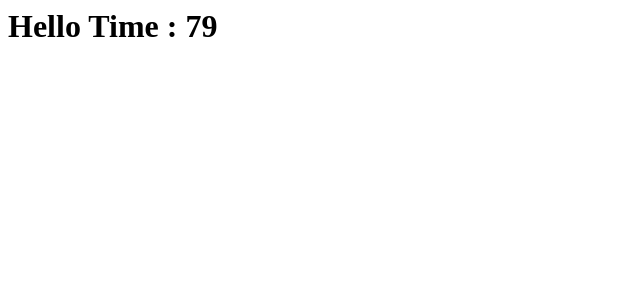
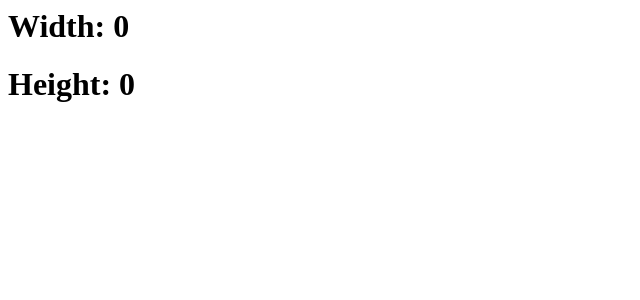
Before and after one commit to Shyam70233/Hooks-1, a React (Create React App) app: page / in a window 1280 px wide. Shown: the top 300 px of the page, without its empty margins (0-640 px from the left). Built offline with nearby package versions, Linux system fonts and the light colour scheme.

Commit message:
Hooks Resize window

```diff
--- a/src/App.js
+++ b/src/App.js
@@ -1,19 +1,13 @@
 import React, { useState, useEffect } from 'react';
+import { useWindow } from './hooks';
 import './style.css';
 
 export default function App() {
-  const [x, setx] = useState(0);
-
-  const abc = () => {
-    if (x < 6000) {
-      setTimeout(() => setx(x + 1), 100);
-    }
-  };
-
-  useEffect(abc, [x]);
+  const { width, height } = useWindow();
   return (
     <div>
-      <h1>Hello Time : {x} </h1>
+      <h1>Width: {width}</h1>
+      <h1>Height: {height}</h1>
     </div>
   );
 }
--- /dev/null
+++ b/src/hooks.js
@@ -0,0 +1,21 @@
+import React, { useEffect, useState } from 'react';
+
+export const useWindow = () => {
+  const [width, setWidth] = useState(0);
+  const [height, setHeight] = useState(0);
+
+  const xyz = () => {
+    setWidth(window.innerWidth);
+    setHeight(window.innerHeight);
+  };
+
+  const abc = () => {
+    window.addEventListener('load', xyz);
+    window.addEventListener('resize', xyz);
+  };
+  useEffect(abc, []);
+  return {
+    width: width,
+    height: height,
+  };
+};
```
